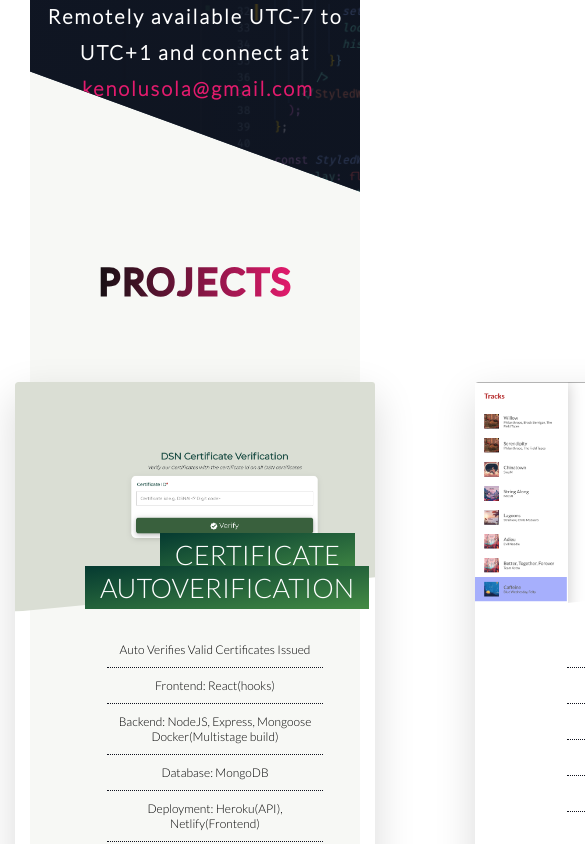
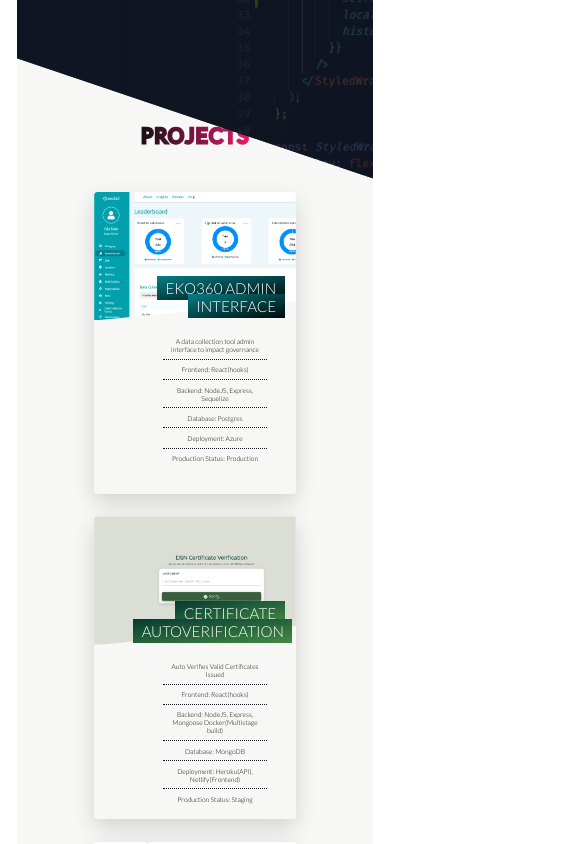
Before and after one commit to kenoseni/portfolio, a Next.js app in the folder portfolio/: page / in a window 390 px wide. Shown: the part 640-1484 px from the top of the page, 585 px wide, since content can reach past the window. Built offline with nearby package versions, Linux system fonts and the light colour scheme.

Commit message:
Add responsiveness to landing page

```diff
--- a/portfolio/components/NotFound.js
+++ b/portfolio/components/NotFound.js
@@ -6,7 +6,7 @@ const NotFound = () => {
       <h1>
         Oh Crap!!! <span>:(</span>
       </h1>
-      <p>Sorry, this page is going through a revamp, please check back later</p>
+      <p>Sorry, this page is going through a revamp, please check back later.</p>
     </div>
   );
 };
--- a/portfolio/pages/_app.js
+++ b/portfolio/pages/_app.js
@@ -1,4 +1,4 @@
-import '../styles/globals.css'
+import '../styles/globals.scss'
 
 function MyApp({ Component, pageProps }) {
   return <Component {...pageProps} />
--- a/portfolio/styles/globals.css
+++ b/portfolio/styles/globals.scss
@@ -1,6 +1,23 @@
+@import './sass/base/mixins';
+
 html {
   /* this defines what 1 rem is  */
   font-size: 62.5%; /*1rem = 10px; 10px/16px = 62.5% */
+
+  @include responsive(big-desktop) {
+    font-size: 75%; // 1rem = 12px; 12px/16px = 75%
+  }
+  @include responsive(tab-land) {
+    font-size: 56.25%; // 1rem = 9px; 9px/16px = 56.25%
+  }
+
+  @include responsive(tab-port) {
+    font-size: 50%; // 1rem = 8px; 8px/16px = 50%
+  }
+
+  @include responsive(phone) {
+    font-size: 35%; // 1rem = 8px; 8px/16px = 50%
+  }
 }
 html,
 body {
--- a/portfolio/styles/sass/NotFound.module.scss
+++ b/portfolio/styles/sass/NotFound.module.scss
@@ -1,4 +1,5 @@
 @import 'abstracts/variables';
+@import './base/mixins';
 
 .notfound {
   display: flex;
@@ -8,4 +9,10 @@
   font-size: 3rem;
   background-color: $color-offwhite;
   height: 100vh;
+  text-align: center;
+
+  @include responsive(tab-port) {
+    font-size: 2rem;
+  }
+
 }
--- a/portfolio/styles/sass/Projects.module.scss
+++ b/portfolio/styles/sass/Projects.module.scss
@@ -1,5 +1,6 @@
 @import 'abstracts/variables';
 @import 'base/utils';
+@import './base/mixins';
 
 .projects {
   padding: 25rem 0 10rem 0;
@@ -17,4 +18,16 @@
   grid-template-rows: repeat(3, 1fr);
   grid-template-columns: repeat(3, 1fr);
   grid-gap: 5rem 10rem;
+
+  @include responsive(tab-land) {
+    display: grid;
+    grid-template-rows: repeat(3, 1fr);
+    grid-template-columns: repeat(2, 1fr);
+    grid-gap: 4rem 8rem;
+  }
+
+  @include responsive(tab-port) {
+    display: flex;
+    flex-direction: column;
+  }
 }
--- /dev/null
+++ b/portfolio/styles/sass/base/_mixins.scss
@@ -0,0 +1,44 @@
+// MEDIA QUERY MANAGER
+
+/*
+0-600px:    phone
+600-900:    tablet portrait
+900-1200:   tablet landscape
+1200 -1800: where our normal styles apply
+1800 +:     Big desktops
+
+$brakepoint argument choices:
+- phone
+- tab-port
+- tab-land
+ - big-desktop
+
+1em == 16px
+*/
+
+@mixin responsive($breakpoint) {
+  @if $breakpoint == phone {
+    // 37.5em == 600px
+    @media (max-width: 37.5em) {
+      @content;
+    }
+  }
+  @if $breakpoint == tab-port {
+    //  56.25em == 900px
+    @media (max-width: 56.25em) {
+      @content;
+    }
+  }
+  @if $breakpoint == tab-land {
+    //  75em ==1200px
+    @media (max-width: 75em) {
+      @content;
+    }
+  }
+  @if $breakpoint == big-desktop {
+    //  112.5em == 1800px
+    @media (min-width: 112.5em) {
+      @content;
+    }
+  }
+}
```
